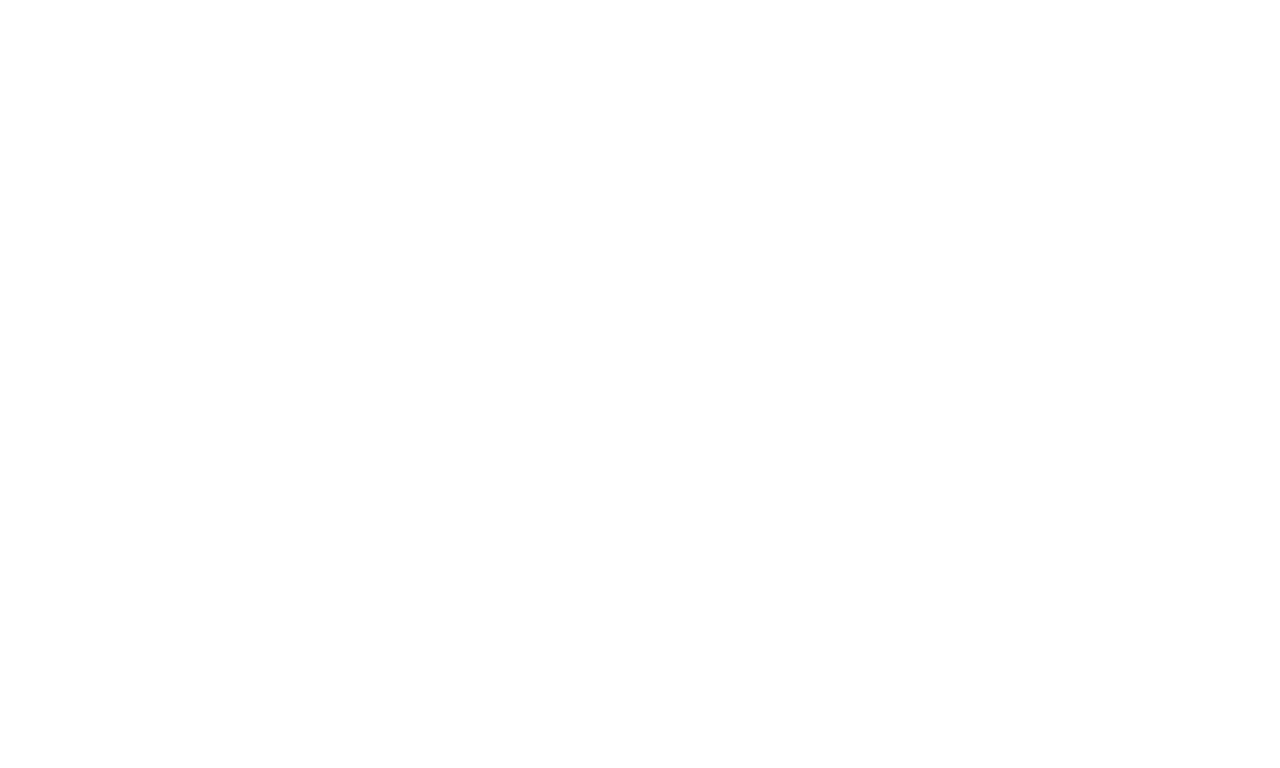
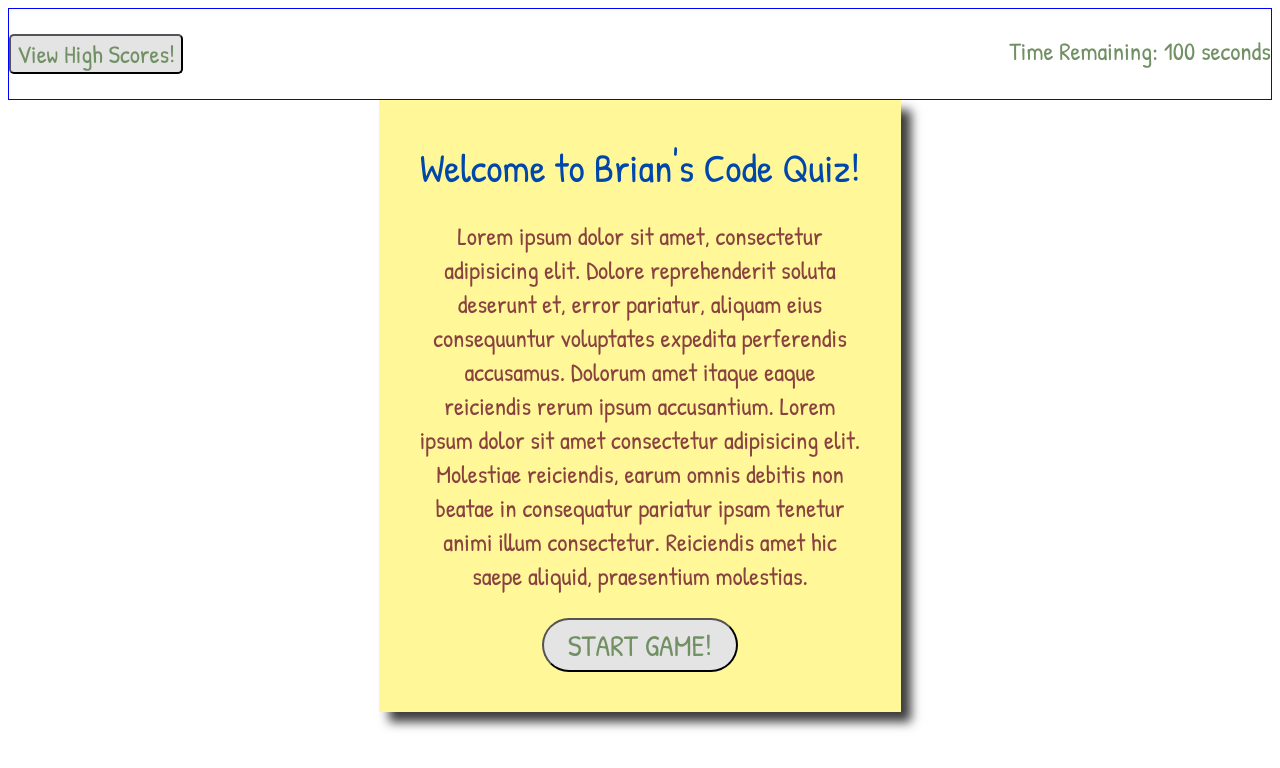
Before and after one commit to brianchoix31/04-code-quiz, a plain HTML site: page index.html in a window 1280 px wide. Drawn offline with Linux system fonts and the light colour scheme.

Commit message:
created divs with css

```diff
--- a/assets/css/style.css
+++ b/assets/css/style.css
@@ -0,0 +1,85 @@
+:root {
+    --yellow: #fff798;
+    --red: #894240;
+    --blue: #0047ab;
+    --green: #719064;
+    --gray: #e4e4e4;
+}
+
+* {
+    font-family: 'Patrick Hand', cursive;
+    /* border: 2px solid red; */
+}
+
+.container {
+    margin: 0;
+    padding: 0;
+    width: 100%;
+    height: 100vh;
+}
+
+.nav {
+    font-size: 25px;
+    display: flex;
+    justify-content: space-between;
+    color: var(--green);
+    border: 1px solid blue;
+}
+
+.note {
+    /* border: 5px solid blue; */
+    width: 35%;
+    margin: auto;
+    margin-top: 0px;
+    padding: 40px;
+    background-color: var(--yellow);
+    box-shadow: 10px 10px 10px #3c3c3c;
+    font-size: 25px;
+
+}
+
+.note-header {
+    display: flex;
+    justify-content: center;
+    color: var(--blue);
+    font-size: 40px;
+}
+
+.note p {
+    text-align: center;
+    color: var(--red);
+}
+
+.note-start-game {
+    display: flex;
+    justify-content: center;
+}
+
+.button1 {
+    background-color: var(--gray);
+    border-radius: 5px;
+    font-size: 25px;
+    color: var(--green);
+    transition-duration: 0.3s;
+}
+
+.button1:hover {
+    background-color: var(--green);
+    color: var(--gray);
+    box-shadow: 0 12px 16px 0 rgba(0,0,0,0.24), 0 17px 50px 0 rgba(0,0,0,0.19);
+}
+
+.button2 {
+    background-color: var(--gray);
+    border-radius: 50px;
+    padding: 5px 24px;
+    font-size: 30px;
+    color: var(--green);
+    transition-duration: 0.3s;
+}
+
+.button2:hover {
+    background-color: var(--green);
+    color: var(--gray);
+    box-shadow: 0 12px 16px 0 rgba(0,0,0,0.24), 0 17px 50px 0 rgba(0,0,0,0.19);
+}
--- a/index.html
+++ b/index.html
@@ -4,12 +4,53 @@
 <head>
     <meta charset="UTF-8">
     <meta name="viewport" content="width=device-width, initial-scale=1.0">
+    <link rel="preconnect" href="https://fonts.googleapis.com">
+    <link rel="preconnect" href="https://fonts.gstatic.com" crossorigin>
+    <link href="https://fonts.googleapis.com/css2?family=Patrick+Hand&display=swap" rel="stylesheet">
     <link rel="stylesheet" href="./assets/css/style.css">
     <title>Brian's Code Quiz!</title>
 </head>
 
 <body>
 
+
+
+
+
+
+
+
+
+
+
+
+    <div class="container">
+        <div class="nav">
+            <p><button class="button1">View High Scores!</button></p>
+            <p>Time Remaining: 100 seconds</p>
+        </div>
+
+        <div class="note">
+            <div class="note-header">
+                <a>Welcome to Brian's Code Quiz!</a>
+            </div>
+            <p>Lorem ipsum dolor sit amet, consectetur adipisicing elit. Dolore reprehenderit soluta deserunt et, error pariatur, aliquam eius consequuntur voluptates expedita perferendis accusamus. Dolorum amet itaque eaque reiciendis rerum ipsum accusantium. Lorem ipsum dolor sit amet consectetur adipisicing elit. Molestiae reiciendis, earum omnis debitis non beatae in consequatur pariatur ipsam tenetur animi illum consectetur. Reiciendis amet hic saepe aliquid, praesentium molestias.</p>
+            <div class="note-start-game"><button class="button2">START GAME!</button></div>
+        </div>
+    </div>
+
+
+
+
+
+
+
+
+
+
+
+
+    <script src="./assets/js/script.js"></script>
 </body>
 
 </html>
```
